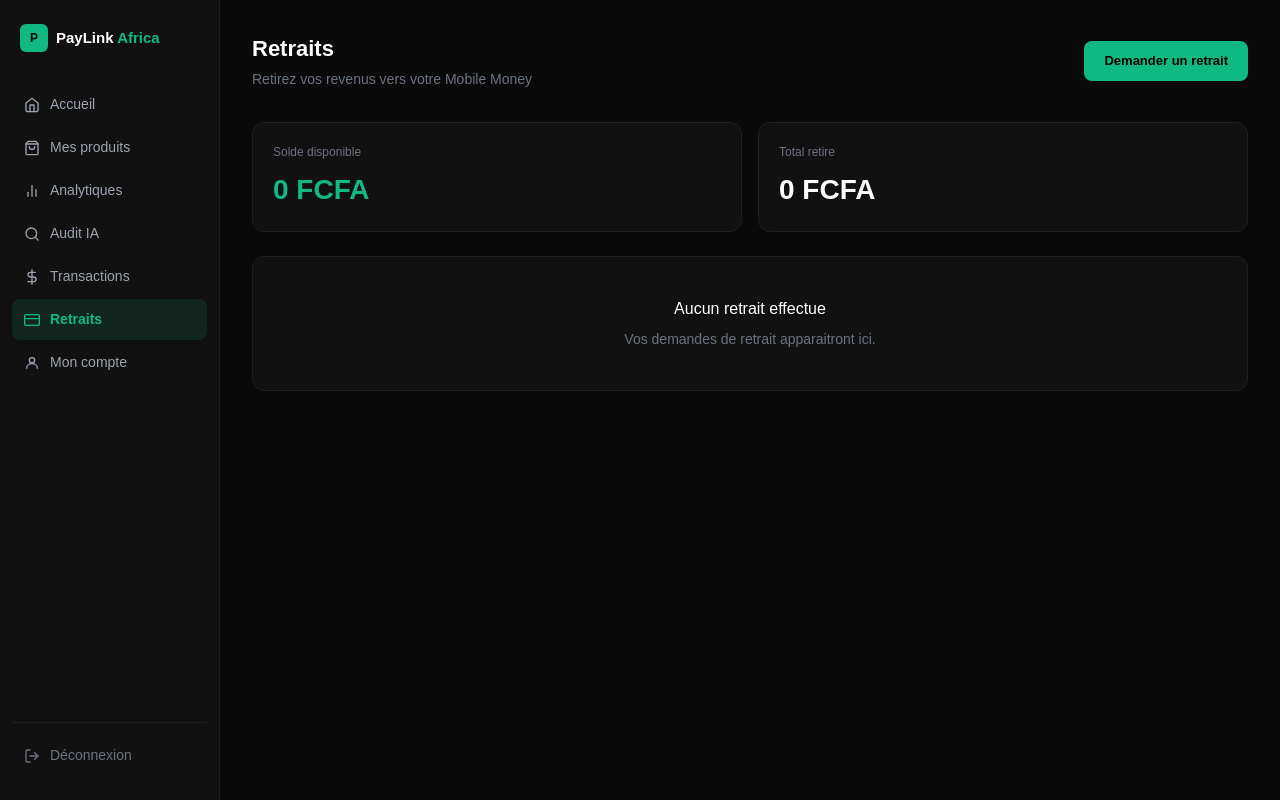
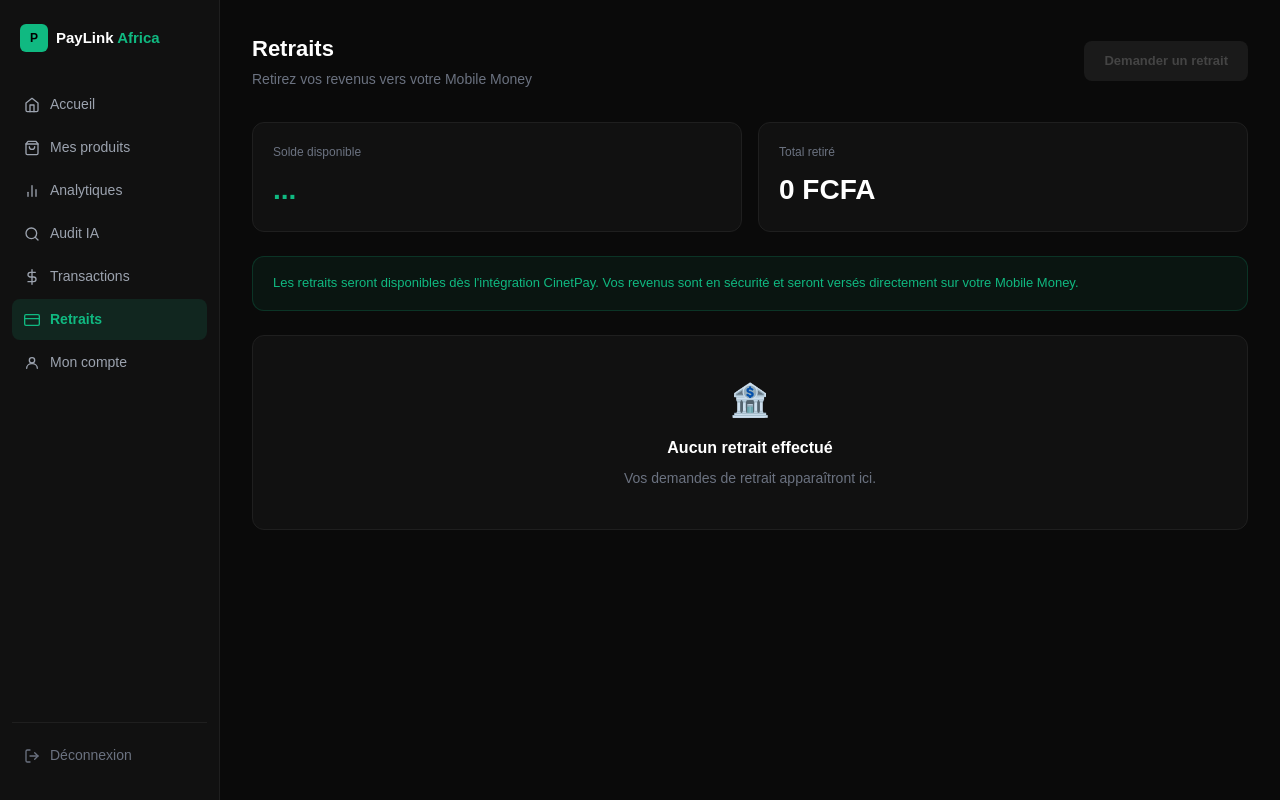
Before and after one commit to wahidgrowth/paylink-africa, a Next.js app: page /dashboard/withdrawals in a window 1280 px wide. Built offline with nearby package versions, Linux system fonts and the light colour scheme; no server answers.

Commit message:
fix: audit IA et retraits - accents, icone SVG, solde dynamique

```diff
--- a/app/dashboard/audit/page.tsx
+++ b/app/dashboard/audit/page.tsx
@@ -4,6 +4,13 @@ import { createClient } from '@/lib/supabase'
 import Link from 'next/link'
 
 type Product = { id: string; title: string; description: string; price: number; slug: string }
+
+const LockIcon = () => (
+  <svg width="22" height="22" viewBox="0 0 24 24" fill="none" stroke="currentColor" strokeWidth="2" strokeLinecap="round" strokeLinejoin="round">
+    <rect x="3" y="11" width="18" height="11" rx="2" ry="2"/>
+    <path d="M7 11V7a5 5 0 0 1 10 0v4"/>
+  </svg>
+)
 
 export default function AuditPage() {
   const [products, setProducts] = useState<Product[]>([])
@@ -49,16 +56,18 @@ export default function AuditPage() {
   return (
     <div style={{ maxWidth: '700px' }}>
       <div style={{ marginBottom: '32px' }}>
-        <h1 style={{ fontSize: '22px', fontWeight: '600', color: '#fff', margin: '0 0 4px' }}>Audit IA</h1>
-        <p style={{ fontSize: '14px', color: '#6B7280', margin: 0 }}>Analyse ta page de vente et recois des recommandations pour augmenter tes conversions</p>
+        <h1 style={{ fontSize: '22px', fontWeight: '700', color: '#fff', margin: '0 0 4px' }}>Audit IA</h1>
+        <p style={{ fontSize: '14px', color: '#6B7280', margin: 0 }}>Analyse ta page de vente et reçois des recommandations pour augmenter tes conversions</p>
       </div>
 
       {auditUsed && !audit && (
         <div style={{ background: '#111111', borderRadius: '12px', padding: '32px', border: '0.5px solid #1F1F1F', textAlign: 'center' }}>
-          <div style={{ width: '48px', height: '48px', background: '#F59E0B18', borderRadius: '12px', display: 'flex', alignItems: 'center', justifyContent: 'center', margin: '0 auto 16px', fontSize: '22px' }}>🔒</div>
-          <h2 style={{ fontSize: '16px', fontWeight: '600', color: '#fff', margin: '0 0 8px' }}>Audit gratuit utilise</h2>
+          <div style={{ width: '48px', height: '48px', background: '#F59E0B18', borderRadius: '12px', display: 'flex', alignItems: 'center', justifyContent: 'center', margin: '0 auto 16px', color: '#F59E0B' }}>
+            <LockIcon />
+          </div>
+          <h2 style={{ fontSize: '16px', fontWeight: '600', color: '#fff', margin: '0 0 8px' }}>Audit gratuit utilisé</h2>
           <p style={{ fontSize: '14px', color: '#6B7280', margin: '0 0 24px', lineHeight: '1.6' }}>
-            Tu as deja beneficie de ton audit IA gratuit. Passe au plan Pro pour des audits illimites et bien plus encore.
+            Tu as déjà bénéficié de ton audit IA gratuit. Passe au plan Pro pour des audits illimités et bien plus encore.
           </p>
           <Link href="/pricing" style={{ textDecoration: 'none' }}>
             <button style={{ background: '#10B981', border: 'none', color: '#000', fontSize: '14px', fontWeight: '700', padding: '12px 24px', borderRadius: '8px', cursor: 'pointer' }}>
@@ -71,17 +80,17 @@ export default function AuditPage() {
       {!auditUsed && (
         <>
           <div style={{ background: '#111111', borderRadius: '12px', padding: '24px', border: '0.5px solid #1F1F1F', marginBottom: '16px' }}>
-            <label style={{ display: 'block', fontSize: '13px', color: '#9CA3AF', marginBottom: '12px' }}>Choisis un produit a auditer</label>
+            <label style={{ display: 'block', fontSize: '13px', color: '#9CA3AF', marginBottom: '12px' }}>Choisis un produit à auditer</label>
             {loadingProducts ? (
               <p style={{ color: '#6B7280', fontSize: '14px' }}>Chargement...</p>
             ) : products.length === 0 ? (
-              <p style={{ color: '#6B7280', fontSize: '14px' }}>Aucun produit cree.</p>
+              <p style={{ color: '#6B7280', fontSize: '14px' }}>Aucun produit créé.</p>
             ) : (
               <div style={{ display: 'flex', flexDirection: 'column', gap: '8px' }}>
                 {products.map((product) => (
                   <div key={product.id} onClick={() => setSelectedProduct(product)} style={{ padding: '14px 16px', borderRadius: '8px', border: selectedProduct?.id === product.id ? '1px solid #10B981' : '0.5px solid #2a2a2a', background: selectedProduct?.id === product.id ? '#10B98110' : '#1A1A1A', cursor: 'pointer' }}>
                     <p style={{ fontSize: '14px', fontWeight: '500', color: '#fff', margin: '0 0 2px' }}>{product.title}</p>
-                    <p style={{ fontSize: '12px', color: '#6B7280', margin: 0 }}>{product.price.toLocaleString()} FCFA</p>
+                    <p style={{ fontSize: '12px', color: '#6B7280', margin: 0 }}>{product.price.toLocaleString('fr-FR')} FCFA</p>
                   </div>
                 ))}
               </div>
@@ -90,22 +99,22 @@ export default function AuditPage() {
 
           {selectedProduct && (
             <div style={{ background: '#10B98118', borderRadius: '8px', padding: '12px 16px', marginBottom: '16px', border: '0.5px solid #10B98140' }}>
-              <p style={{ fontSize: '12px', color: '#10B981', margin: 0 }}>Attention : tu ne disposes que d un seul audit gratuit. Utilise-le sur ton meilleur produit.</p>
+              <p style={{ fontSize: '12px', color: '#10B981', margin: 0 }}>Attention : tu ne disposes que d'un seul audit gratuit. Utilise-le sur ton meilleur produit.</p>
             </div>
           )}
 
           <button onClick={runAudit} disabled={loading || !selectedProduct} style={{ width: '100%', background: selectedProduct ? '#10B981' : '#2a2a2a', border: 'none', color: selectedProduct ? '#000' : '#6B7280', fontSize: '14px', fontWeight: '700', padding: '14px', borderRadius: '8px', cursor: selectedProduct ? 'pointer' : 'not-allowed', marginBottom: '16px' }}>
-            {loading ? 'Analyse en cours...' : 'Lancer l audit IA gratuit'}
+            {loading ? 'Analyse en cours...' : "Lancer l'audit IA gratuit"}
           </button>
         </>
       )}
 
       {audit && (
         <div style={{ background: '#111111', borderRadius: '12px', padding: '24px', border: '0.5px solid #1F1F1F', marginTop: '16px' }}>
-          <h2 style={{ fontSize: '16px', fontWeight: '600', color: '#fff', margin: '0 0 16px' }}>Rapport d audit</h2>
+          <h2 style={{ fontSize: '16px', fontWeight: '600', color: '#fff', margin: '0 0 16px' }}>Rapport d'audit</h2>
           <div style={{ fontSize: '14px', color: '#9CA3AF', lineHeight: '1.8', whiteSpace: 'pre-wrap' }}>{audit}</div>
           <div style={{ marginTop: '24px', padding: '16px', background: '#0D0D0D', borderRadius: '8px', border: '0.5px solid #1F1F1F', textAlign: 'center' }}>
-            <p style={{ fontSize: '13px', color: '#6B7280', margin: '0 0 12px' }}>Tu veux des audits illimites + stats avancees + retrait prioritaire ?</p>
+            <p style={{ fontSize: '13px', color: '#6B7280', margin: '0 0 12px' }}>Tu veux des audits illimités + stats avancées + retrait prioritaire ?</p>
             <Link href="/pricing" style={{ textDecoration: 'none' }}>
               <button style={{ background: '#10B981', border: 'none', color: '#000', fontSize: '13px', fontWeight: '700', padding: '10px 20px', borderRadius: '8px', cursor: 'pointer' }}>
                 Passer au Pro — 3 500 FCFA/mois
--- a/app/dashboard/withdrawals/page.tsx
+++ b/app/dashboard/withdrawals/page.tsx
@@ -1,27 +1,74 @@
 'use client'
+import { useEffect, useState } from 'react'
+import { createClient } from '@/lib/supabase'
+
 export default function WithdrawalsPage() {
+  const [balance, setBalance] = useState(0)
+  const [totalWithdrawn, setTotalWithdrawn] = useState(0)
+  const [loading, setLoading] = useState(true)
+  const supabase = createClient()
+
+  useEffect(() => {
+    const getData = async () => {
+      const { data: { user } } = await supabase.auth.getUser()
+      if (!user) return
+
+      const { data: transactions } = await supabase
+        .from('transactions')
+        .select('seller_receives')
+        .eq('user_id', user.id)
+        .eq('status', 'success')
+
+      const totalEarned = transactions?.reduce((sum, t) => sum + t.seller_receives, 0) || 0
+      setBalance(totalEarned)
+      setLoading(false)
+    }
+    getData()
+  }, [])
+
   return (
     <div>
       <div style={{ marginBottom: '32px', display: 'flex', justifyContent: 'space-between', alignItems: 'center' }}>
         <div>
-          <h1 style={{ fontSize: '22px', fontWeight: '600', color: '#fff', margin: '0 0 4px' }}>Retraits</h1>
+          <h1 style={{ fontSize: '22px', fontWeight: '700', color: '#fff', margin: '0 0 4px' }}>Retraits</h1>
           <p style={{ fontSize: '14px', color: '#6B7280', margin: 0 }}>Retirez vos revenus vers votre Mobile Money</p>
         </div>
-        <button style={{ background: '#10B981', border: 'none', color: '#000', fontSize: '13px', fontWeight: '600', padding: '10px 20px', borderRadius: '8px', cursor: 'pointer' }}>Demander un retrait</button>
+        <button
+          style={{ background: balance > 0 ? '#10B981' : '#1A1A1A', border: 'none', color: balance > 0 ? '#000' : '#444', fontSize: '13px', fontWeight: '700', padding: '10px 20px', borderRadius: '8px', cursor: balance > 0 ? 'pointer' : 'not-allowed' }}
+          disabled={balance === 0}
+        >
+          Demander un retrait
+        </button>
       </div>
+
+      {/* STATS */}
       <div style={{ display: 'grid', gridTemplateColumns: 'repeat(2, 1fr)', gap: '16px', marginBottom: '24px' }}>
         <div style={{ background: '#111111', borderRadius: '12px', padding: '20px', border: '0.5px solid #1F1F1F' }}>
           <p style={{ fontSize: '12px', color: '#6B7280', margin: '0 0 8px' }}>Solde disponible</p>
-          <p style={{ fontSize: '28px', fontWeight: '600', color: '#10B981', margin: 0 }}>0 FCFA</p>
+          <p style={{ fontSize: '28px', fontWeight: '700', color: '#10B981', margin: 0 }}>
+            {loading ? '...' : balance.toLocaleString('fr-FR') + ' FCFA'}
+          </p>
         </div>
         <div style={{ background: '#111111', borderRadius: '12px', padding: '20px', border: '0.5px solid #1F1F1F' }}>
-          <p style={{ fontSize: '12px', color: '#6B7280', margin: '0 0 8px' }}>Total retire</p>
-          <p style={{ fontSize: '28px', fontWeight: '600', color: '#fff', margin: 0 }}>0 FCFA</p>
+          <p style={{ fontSize: '12px', color: '#6B7280', margin: '0 0 8px' }}>Total retiré</p>
+          <p style={{ fontSize: '28px', fontWeight: '700', color: '#fff', margin: 0 }}>
+            {totalWithdrawn.toLocaleString('fr-FR')} FCFA
+          </p>
         </div>
       </div>
+
+      {/* INFO */}
+      <div style={{ background: '#10B98110', borderRadius: '12px', padding: '16px 20px', border: '0.5px solid #10B98130', marginBottom: '24px' }}>
+        <p style={{ fontSize: '13px', color: '#10B981', margin: 0, lineHeight: '1.6' }}>
+          Les retraits seront disponibles dès l'intégration CinetPay. Vos revenus sont en sécurité et seront versés directement sur votre Mobile Money.
+        </p>
+      </div>
+
+      {/* LISTE RETRAITS */}
       <div style={{ background: '#111111', borderRadius: '12px', padding: '40px', border: '0.5px solid #1F1F1F', textAlign: 'center' }}>
-        <h2 style={{ fontSize: '16px', fontWeight: '500', color: '#fff', margin: '0 0 8px' }}>Aucun retrait effectue</h2>
-        <p style={{ fontSize: '14px', color: '#6B7280', margin: 0 }}>Vos demandes de retrait apparaitront ici.</p>
+        <p style={{ fontSize: '32px', margin: '0 0 12px' }}>🏦</p>
+        <h2 style={{ fontSize: '16px', fontWeight: '600', color: '#fff', margin: '0 0 8px' }}>Aucun retrait effectué</h2>
+        <p style={{ fontSize: '14px', color: '#6B7280', margin: 0 }}>Vos demandes de retrait apparaîtront ici.</p>
       </div>
     </div>
   )
```
